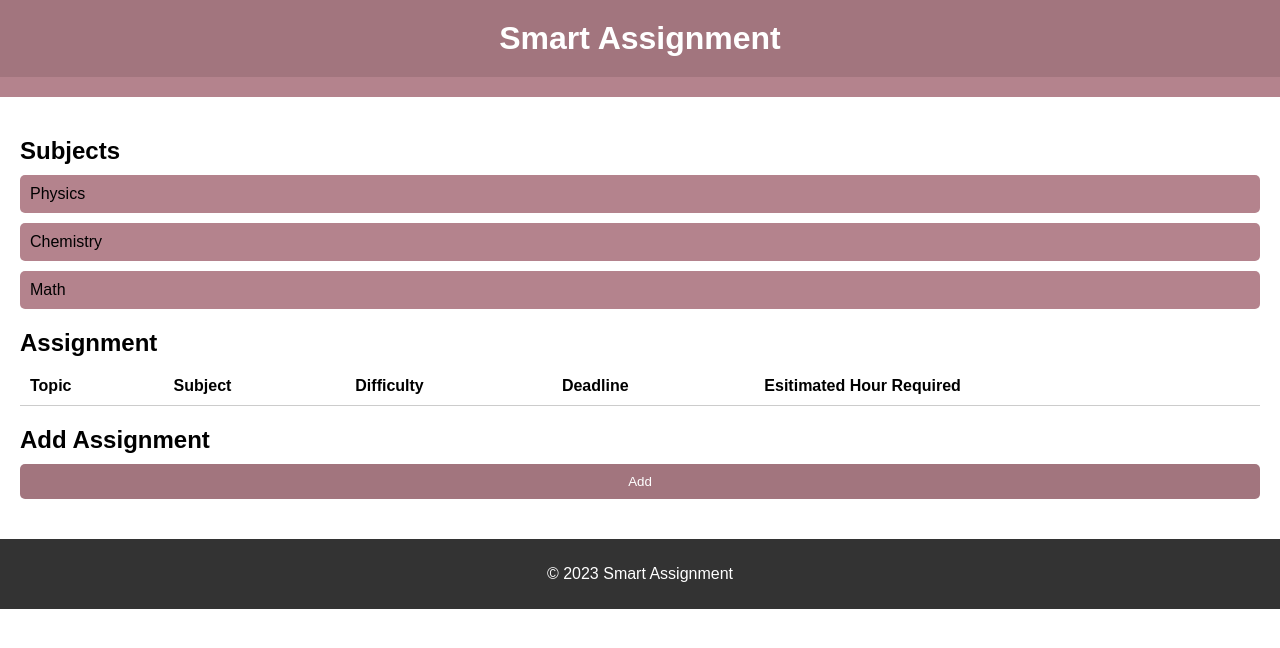
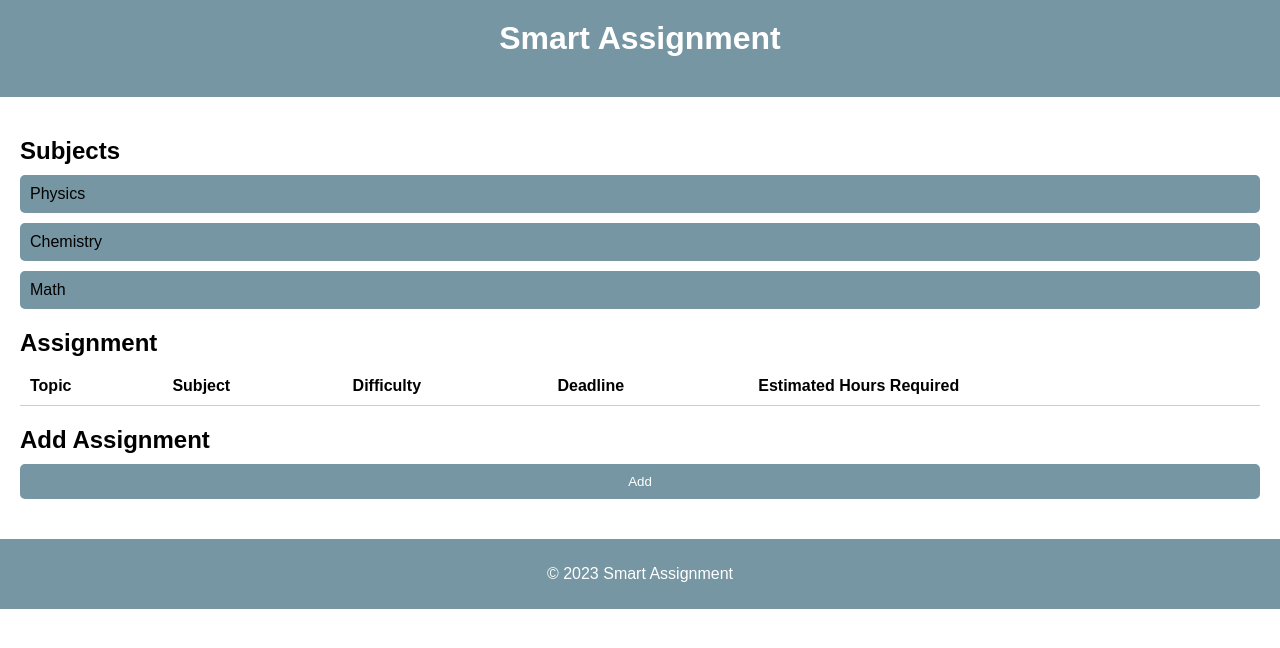
Before and after one commit to henrycoas/SmartAss, a plain HTML site: page index.html in a window 1280 px wide. Drawn offline with Linux system fonts and the light colour scheme.

Commit message:
Update index.html

```diff
--- a/index.html
+++ b/index.html
@@ -10,14 +10,14 @@
     }
 
     header {
-      background-color: #A2757E;
+      background-color: #7596a2;
       color: #fff;
       padding: 20px;
       text-align: center;
     }
 
     nav {
-      background-color: #B4838D;
+      background-color: #7596a2;
       padding: 10px;
       text-align: center;
     }
@@ -43,7 +43,7 @@
     li {
       margin-bottom: 10px;
       padding: 10px;
-      background-color: #B4838D;
+      background-color: #7596a2;
       border-radius: 5px;
     }
 
@@ -63,7 +63,7 @@
 
     button {
       padding: 10px;
-      background-color: #A2757E;
+      background-color: #7596a2;
       color: #fff;
       border: none;
       border-radius: 5px;
@@ -82,7 +82,7 @@
     }
 
     footer {
-      background-color: #333;
+      background-color: #7596a2;
       color: #fff;
       padding: 10px;
       text-align: center;
@@ -117,7 +117,7 @@
             <th>Subject</th>
             <th>Difficulty</th>
             <th>Deadline</th>
-            <th>Esitimated Hour Required</th>
+            <th>Estimated Hours Required</th>
           </tr>
         </thead>
         <tbody>
```
